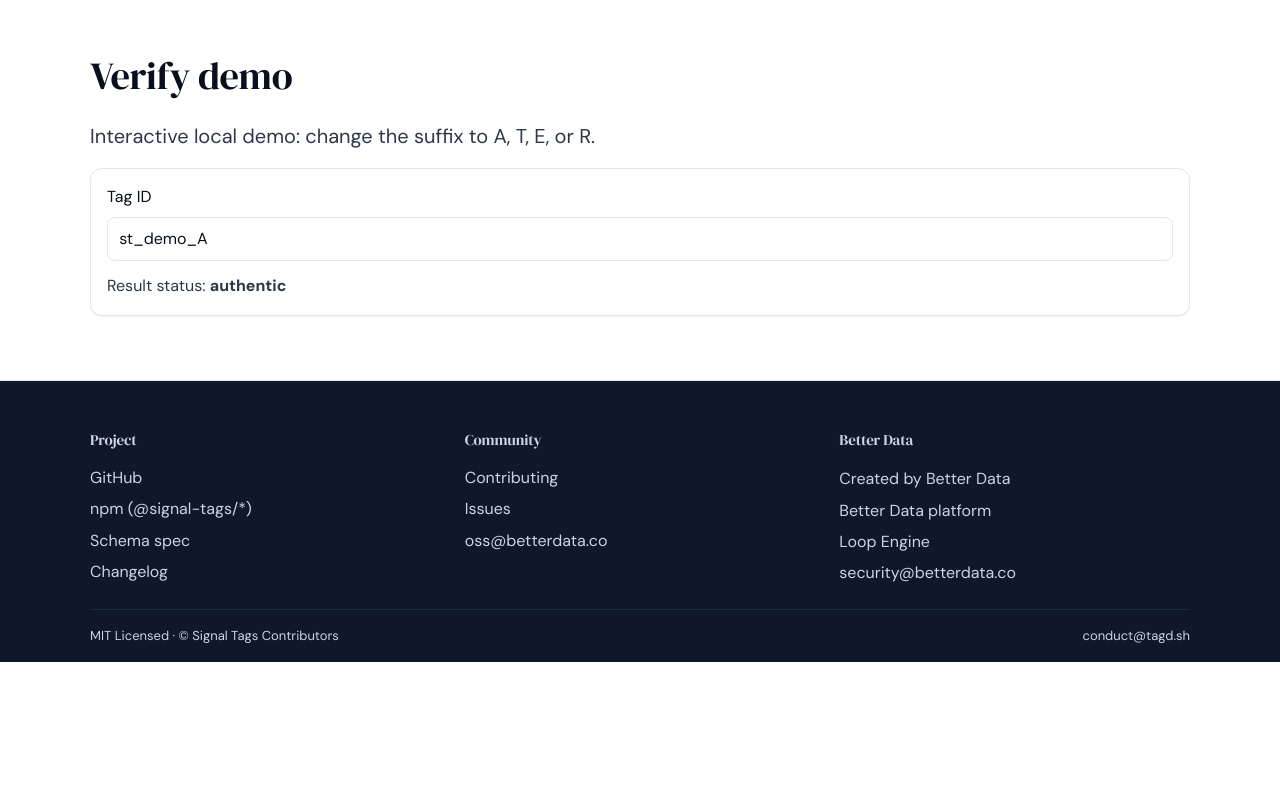
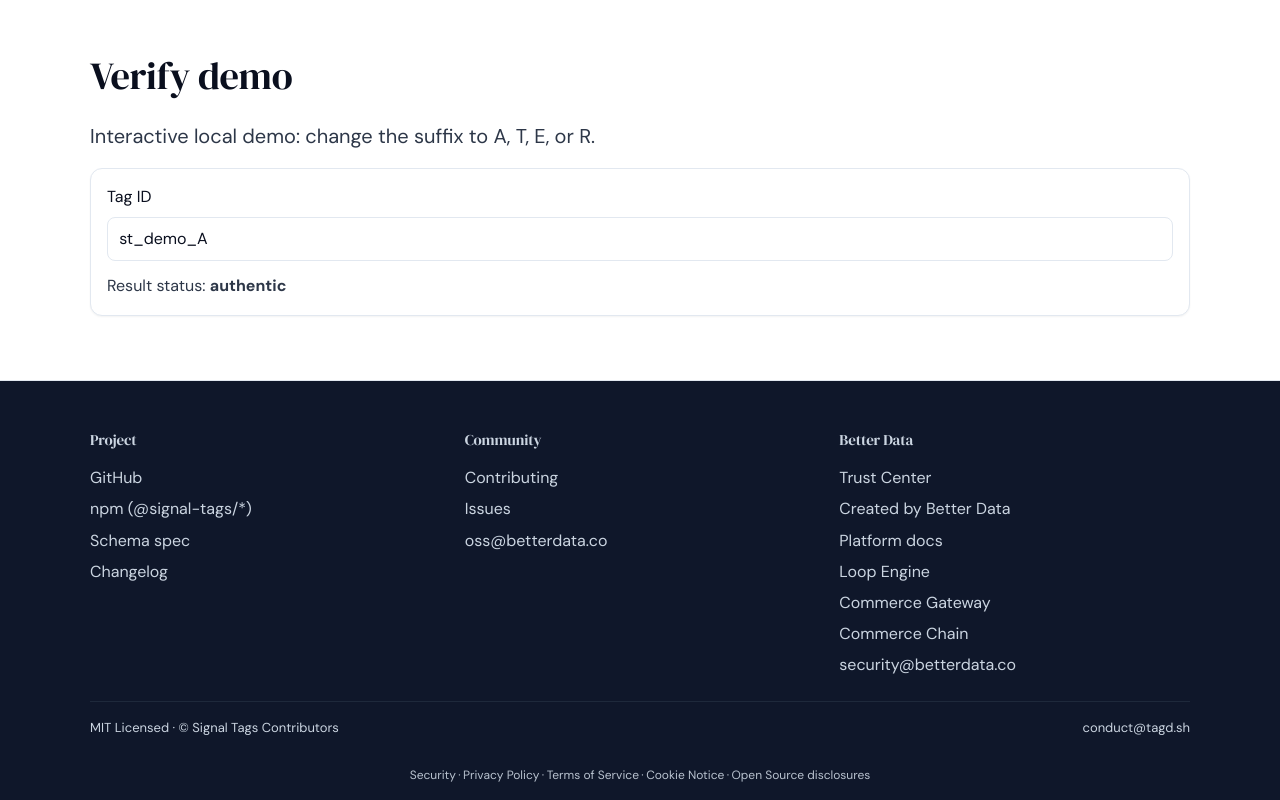
Before and after one commit to tagdsh/tagd.sh, a Next.js app: page / in a window 1280 px wide. Shown: the part 2834-3634 px from the top of the page. Before the commit the page ends 3496 px from the top, so only its background shows below. Built offline with nearby package versions, Linux system fonts and the light colour scheme.

Commit message:
chore(footer): rebuild Better Data column, add legal strip

```diff
--- a/components/home/Footer.tsx
+++ b/components/home/Footer.tsx
@@ -19,15 +19,54 @@ export function Footer() {
         </div>
         <div>
           <h4>Better Data</h4>
-          <p>Created by Better Data</p>
-          <a href="https://betterdata.co">Better Data platform</a>
+          <a href="https://www.betterdata.co/trust">Trust Center</a>
+          <a href="https://betterdata.co">Created by Better Data</a>
+          <a href="https://betterdata.co/docs">Platform docs</a>
           <a href="https://loopengine.io">Loop Engine</a>
+          <a href="https://commercegateway.io">Commerce Gateway</a>
+          <a href="https://commercechain.io">Commerce Chain</a>
           <a href="mailto:security@betterdata.co">security@betterdata.co</a>
         </div>
       </div>
-      <div className="footer-bottom">
-        <span>MIT Licensed · © Signal Tags Contributors</span>
-        <a href="mailto:conduct@tagd.sh">conduct@tagd.sh</a>
+      <div
+        className="footer-bottom"
+        style={{ flexDirection: "column", alignItems: "stretch" }}
+      >
+        <div style={{ display: "flex", justifyContent: "space-between", width: "100%" }}>
+          <span>MIT Licensed · © Signal Tags Contributors</span>
+          <a href="mailto:conduct@tagd.sh">conduct@tagd.sh</a>
+        </div>
+        <div
+          style={{
+            marginTop: "0.75rem",
+            fontSize: "0.75rem",
+            opacity: 0.9,
+            display: "flex",
+            flexWrap: "wrap",
+            justifyContent: "center",
+            gap: "0.15rem",
+          }}
+        >
+          <a href="https://www.betterdata.co/trust/security" target="_blank" rel="noopener noreferrer">
+            Security
+          </a>
+          <span aria-hidden="true"> · </span>
+          <a href="https://www.betterdata.co/privacy" target="_blank" rel="noopener noreferrer">
+            Privacy Policy
+          </a>
+          <span aria-hidden="true"> · </span>
+          <a href="https://www.betterdata.co/terms" target="_blank" rel="noopener noreferrer">
+            Terms of Service
+          </a>
+          <span aria-hidden="true"> · </span>
+          <a href="https://www.betterdata.co/cookies" target="_blank" rel="noopener noreferrer">
+            Cookie Notice
+          </a>
+          <span aria-hidden="true"> · </span>
+          <a href="https://www.betterdata.co/trust/open-source" target="_blank" rel="noopener noreferrer">
+            Open Source disclosures
+          </a>
+        </div>
       </div>
     </footer>
   );
```
